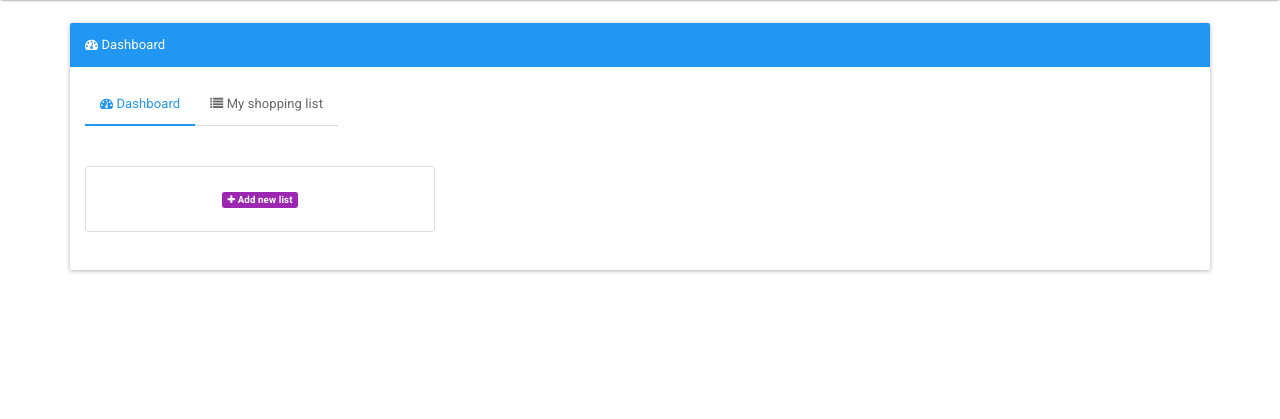
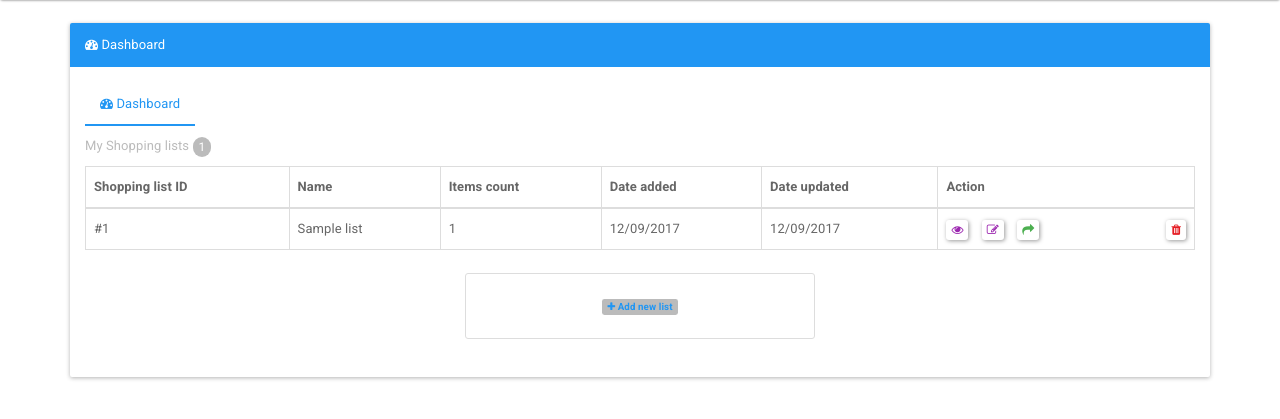
Before and after one commit to gr1d99/shopping-list, a Python web app: template templates/dashboard.html in a window 1280 px wide. Shown: the part 64-483 px from the top of the page. Run offline with Jinja, Linux system fonts and the light colour scheme; the template is opened without the code that fills it: most values are stand-ins (such as "Sample title", 1, 10 or a date in 2020); some libraries are stand-ins or nearby versions.

Commit message:
Update dashboard view

```diff
--- a/templates/dashboard.html
+++ b/templates/dashboard.html
@@ -1,7 +1,7 @@
 {% extends 'base.html' %}
 
 {% block content %}
-<div class="container">
+<div class="container" xmlns="http://www.w3.org/1999/html">
     <div class="dashboard">
         <div class="panel panel-primary">
 
@@ -18,30 +18,15 @@
                             <!-- Nav tabs -->
                             <ul class="nav nav-tabs" role="tablist">
                                 <li role="presentation" class="active"><a href="#dashboard" aria-controls="dashboard" role="tab" data-toggle="tab"><span><i class="fa fa-dashboard"></i> </span>Dashboard</a></li>
-                                <li role="presentation"><a href="#shopping-list" aria-controls="shopping-list" role="tab" data-toggle="tab"><span><i class="fa fa-list"></i></span> My shopping list</a></li>
                             </ul>
 
                             <!-- Tab panes -->
                             <div class="tab-content">
                                 <div role="tabpanel" class="tab-pane fade in active" id="dashboard">
-                                    <div class="row">
-                                        <div class="top"></div>
-                                        <div class="col-md-4">
 
-                                            <div class="thumbnail text-center add-new-list">
-                                                <label class="label label-info">
-                                                    <span><i class="fa fa-plus"></i> </span> Add new list
-                                                </label>
-                                            </div>
-
-                                        </div>
-                                    </div>
-                                </div>
-                                <div role="tabpanel" class="tab-pane fade" id="shopping-list">
-
-                                    <div class="thumbnail">
+                                    <div class="">
                                         <table class="table table-bordered">
-                                            <caption>My Shopping lists <span class="badge">3</span></caption>
+                                            <caption>My Shopping lists <span class="badge">{{ shopping_list|count }}</span></caption>
                                             <thead>
                                             <tr>
                                                 <th>Shopping list ID</th>
@@ -53,52 +38,50 @@
                                             </tr>
                                             </thead>
                                             <tbody>
+                                            {% for list in shopping_list %}
                                                 <tr>
-                                                <td>#1</td>
-                                                <td>Birthday Shopping list</td>
-                                                <td>12</td>
+                                                    <td>#{{ loop.index }}</td>
+                                                    <td>{{ list }}</td>
+                                                    <td>{{ shopping_list[list]|count }}</td>
                                                     <td>12/09/2017</td>
                                                     <td>12/09/2017</td>
                                                     <td>
-                                                    <span><a href="#"><i class="fa fa-eye text-info"></i></a> </span> |
-                                                    <span><a href="#"><i class="fa fa-edit text-info"></i></a> </span> |
-                                                    <span><a href="#"><i class="fa fa-share text-success"></i></a></span> |
-                                                    <span><a href="#"><i class="fa fa-trash text-danger"></i></a> </span>
+                                                        <span class="shl-view">
+                                                            <a class="btn btn-default btn-xs" href="{{ url_for('shopping-list-detail', name=list) }}"><i class="fa fa-eye text-info"></i></a>
+                                                        </span>
+                                                        <span class="shl-edit">
+                                                            <a class="btn btn-default btn-xs" href="#"><i class="fa fa-edit text-info"></i></a>
+                                                        </span>
+                                                        <span class="shl-share">
+                                                            <a class="btn btn-default btn-xs" href="#"><i class="fa fa-share text-success"></i></a>
+                                                        </span>
+                                                        <span class="shl-delete pull-right">
+                                                            <form method="post" action="{{ url_for('remove-single-item') }}" class="form-inline">
+                                                                <input type="hidden" name="sl_name" value="{{ list }}">
+                                                                <button type="submit" class="btn btn-default btn-xs">
+                                                                    <span>
+                                                                        <i class="fa fa-trash text-danger"></i>
+                                                                    </span>
+                                                                </button>
+                                                            </form>
+                                                        </span>
 
                                                     </td>
                                                 </tr>
-
-                                            <tr>
-                                                <td>#2</td>
-                                                <td>Birthday Shopping list</td>
-                                                <td>12</td>
-                                                <td>12/09/2017</td>
-                                                <td>12/09/2017</td>
-                                                <td>
-                                                    <span><a href="#"><i class="fa fa-eye text-info"></i></a> </span> |
-                                                    <span><a href="#"><i class="fa fa-edit text-info"></i></a> </span> |
-                                                    <span><a href="#"><i class="fa fa-share text-success"></i></a></span> |
-                                                    <span><a href="#"><i class="fa fa-trash text-danger"></i></a> </span>
-
-                                                </td>
-                                            </tr>
-
-                                            <tr>
-                                                <td>#3</td>
-                                                <td>Birthday Shopping list</td>
-                                                <td>12</td>
-                                                <td>12/09/2017</td>
-                                                <td>12/09/2017</td>
-                                                <td>
-                                                    <span><a href="#"><i class="fa fa-eye text-info"></i></a> </span> |
-                                                    <span><a href="#"><i class="fa fa-edit text-info"></i></a> </span> |
-                                                    <span><a href="#"><i class="fa fa-share text-success"></i></a></span> |
-                                                    <span><a href="#"><i class="fa fa-trash text-danger"></i></a> </span>
-
-                                                </td>
-                                            </tr>
+                                            {% endfor %}
                                             </tbody>
                                         </table>
+                                    </div>
+                                    <div class="row">
+                                        <div class="col-md-4 col-sm-offset-4">
+
+                                        <div class="thumbnail text-center add-new-list">
+                                            <label class="label label-default">
+                                                <a href="{{ url_for('create-shopping-list') }}"><span><i class="fa fa-plus"></i> </span> Add new list</a>
+                                            </label>
+                                        </div>
+
+                                    </div>
                                     </div>
 
                                 </div>
```
Lines whose indentation alone changed are shown as unchanged.
